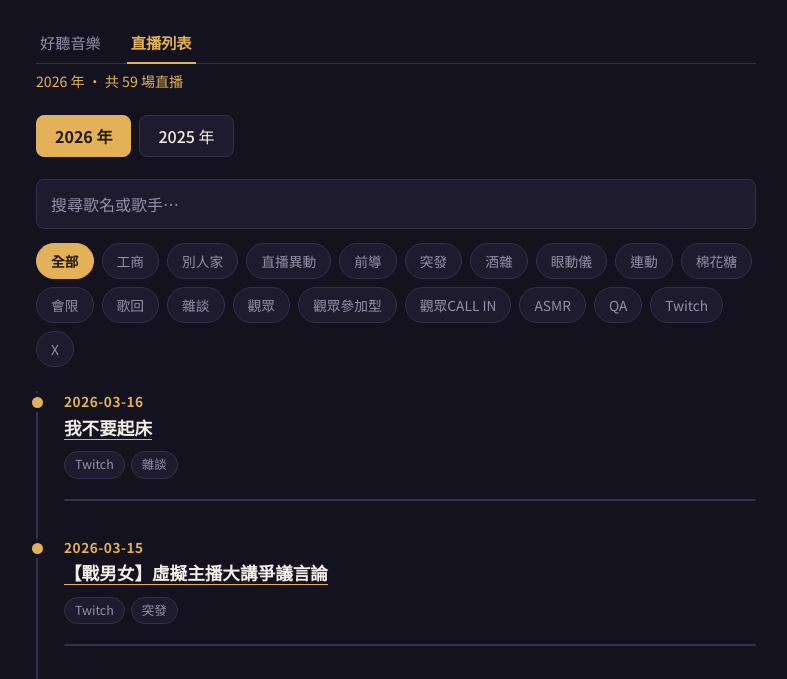
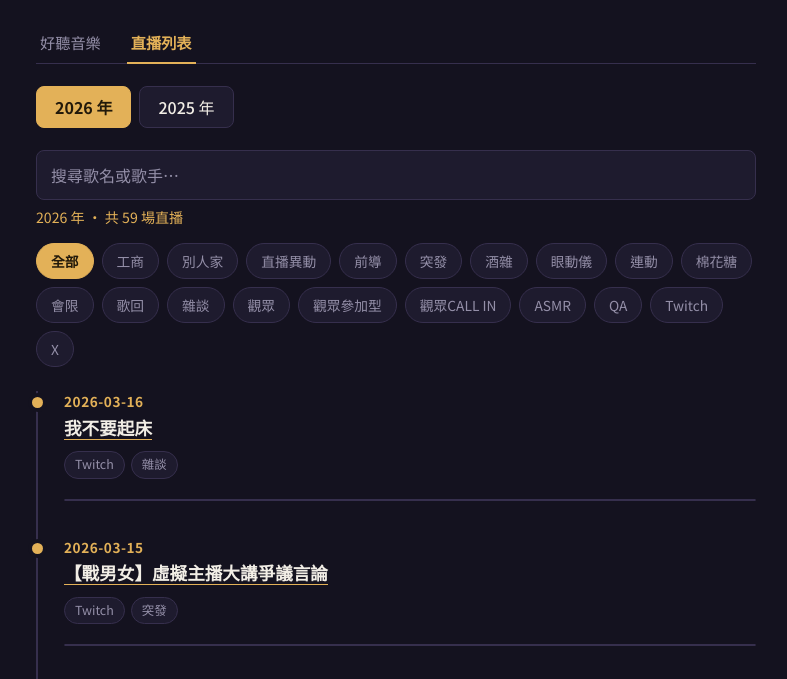
Before and after one commit to shadowgame856-coder/UririnStreamList, a plain HTML site: page index.html in a window 1280 px wide. Both pictures are taken after a click on the button "直播列表". Shown: the part 102-781 px from the top of the page, without its empty margins (244-1031 px from the left). Drawn offline with Linux system fonts and the light colour scheme.

Commit message:
直播列表優化
同一天多場直播,依 id 倒序排列

篩選結果的統計文字移到搜尋框下方,列出所有目前套用的條件,例如選了「2026年」+「Twitch」標籤時會顯示:
2026 年 · Twitch · 共 18 場直播

如果有輸入搜尋關鍵字,一併列進去,例如:
2026 年 · Twitch · 「大笑」· 共 3 場直播

```diff
--- a/index.html
+++ b/index.html
@@ -209,6 +209,7 @@
     <div class="searchbar">
       <input type="text" id="streamSearchInput" placeholder="搜尋歌名或歌手…">
     </div>
+    <div class="stats" id="streamsStatsLine"></div>
     <div class="chip-bar" id="streamTagBar"></div>
     <div id="streamsContent"></div>
   </div>
@@ -239,6 +240,7 @@ let activeStreamTag = null;
 
 const contentEl = document.getElementById('content');
 const statsLine = document.getElementById('statsLine');
+const streamsStatsLine = document.getElementById('streamsStatsLine');
 const searchInput = document.getElementById('searchInput');
 const langBarEl = document.getElementById('langBar');
 
@@ -436,7 +438,14 @@ function renderYearPager(){
 function streamsInYear(year){
   return Object.values(STREAMS)
     .filter(s => s.year === year)
-    .sort((a,b) => (b.date||'').localeCompare(a.date||''));
+    .sort((a,b) => {
+      const dateCompare = (b.date||'').localeCompare(a.date||'');
+      if(dateCompare !== 0) return dateCompare;
+      // 同一天：依 id 倒序排列
+      const na = parseFloat(a.id), nb = parseFloat(b.id);
+      if(!isNaN(na) && !isNaN(nb)) return nb - na;
+      return String(b.id).localeCompare(String(a.id));
+    });
 }
 
 function allStreamTags(){
@@ -493,13 +502,14 @@ function renderStreamsView(){
   renderYearPager();
   renderStreamTagBar();
 
+  statsLine.textContent = '';
   const streamsContent = document.getElementById('streamsContent');
   if(!activeYear){
     streamsContent.innerHTML = `<div class="empty-state">
       <div class="big">還沒有任何直播紀錄</div>
       <div>把 streams 資料補齊後，這裡就會列出來</div>
     </div>`;
-    statsLine.textContent = '';
+    streamsStatsLine.textContent = '';
     return;
   }
 
@@ -510,7 +520,10 @@ function renderStreamsView(){
   const withSongs = list.map(stream => ({ stream, songs: songsForStream(stream.id) }))
     .filter(({stream, songs}) => streamMatchesQuery(stream, songs, q));
 
-  statsLine.textContent = `${activeYear} 年 · 共 ${withSongs.length} 場直播`;
+  const filterParts = [`${activeYear} 年`];
+  if(activeStreamTag) filterParts.push(activeStreamTag);
+  if(q) filterParts.push(`「${q}」`);
+  streamsStatsLine.textContent = `${filterParts.join(' · ')} · 共 ${withSongs.length} 場直播`;
 
   if(withSongs.length === 0){
     streamsContent.innerHTML = `<div class="empty-state">
```
